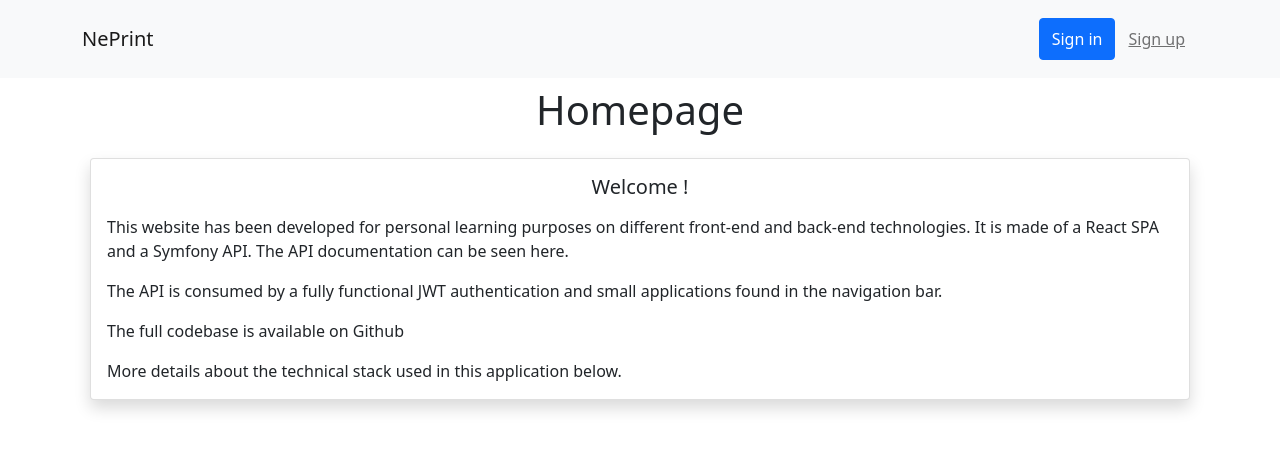
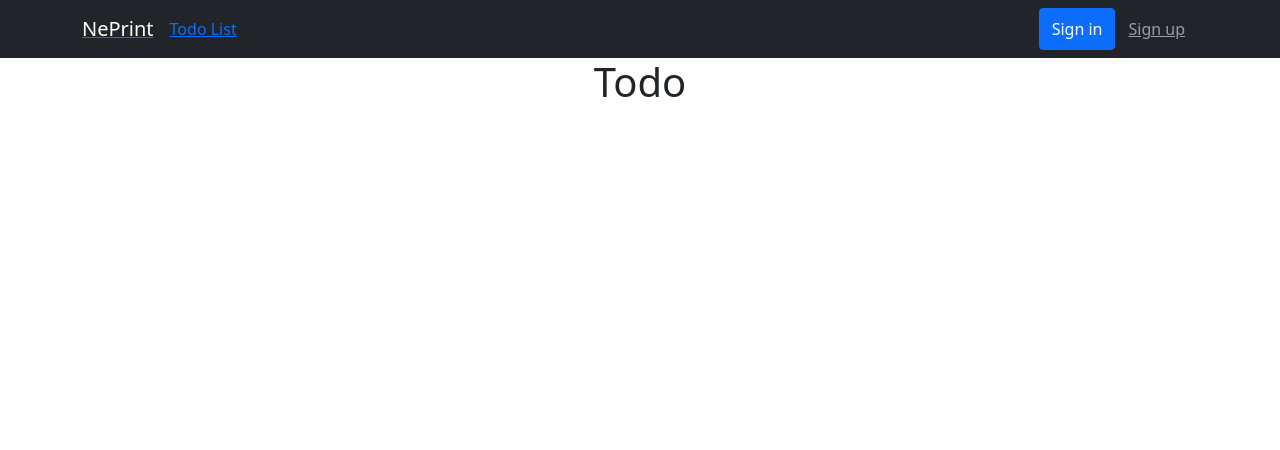
Before and after one commit to ujikstark/personal-website, a React (Create React App) app in the folder frontend-react/: page /todo in a window 1280 px wide. Shown: the top 450 px of the page. Built offline with nearby package versions, Linux system fonts and the light colour scheme.

Commit message:
add todo path

```diff
--- a/frontend-react/src/App.js
+++ b/frontend-react/src/App.js
@@ -4,13 +4,18 @@ import './App.css';
 import NavigationBar from './components/navigationBar';
 import Home from './pages/Home';
 import AuthProvider from './contexts/AuthContext';
+import { Route, Routes } from 'react-router-dom';
+import Todo from './pages/Todo';
 
 function App() {
     return (
         <div className="App">
             <AuthProvider>
                 <NavigationBar/>
-                <Home></Home>
+                <Routes>
+                    <Route path="/" exact element={<Home/>}/>
+                    <Route path="/todo" element={<Todo/>}/>
+                </Routes>
             </AuthProvider>
         </div>
     );
--- a/frontend-react/src/components/navigationBar.js
+++ b/frontend-react/src/components/navigationBar.js
@@ -1,10 +1,11 @@
-import { addMinutes } from 'date-fns';
-import React, { useEffect } from 'react';
-import { Button, Container, Nav, Navbar } from "react-bootstrap";
+import React from 'react';
+import { Container, Nav, Navbar } from "react-bootstrap";
 import { useAuth, useAuthUpdate } from '../contexts/AuthContext';
 import { logout } from '../requests/user';
 import SigninModal from './SigninModal';
 import SignupModal from './SignupModal';
+import { Link } from 'react-router-dom';
+
 
 function NavigationBar() {
 
@@ -16,11 +17,17 @@ function NavigationBar() {
     }
 
     return (
-        <Navbar fixed="top" bg="light" expand="lg" className={'sticky-top'}>
+        <Navbar fixed="top" bg="dark" variant="dark" expand="lg" className={'sticky-top'}>
             <Container>
-                <Navbar.Brand className="py-3">NePrint</Navbar.Brand>
+                <Link to="/">
+                    <Navbar.Brand className="py-3">NePrint</Navbar.Brand>
+                </Link>
                 <Navbar.Toggle aria-controls="responsive-navbar-nav" />
                 <Navbar.Collapse id="responsive-navbar-nav">
+                    <Nav className="mr-auto">
+                        <Link to="/todo">Todo List
+                        </Link>
+                    </Nav>
                     {auth
                         ? <>
                             <Nav className="ms-auto">
@@ -38,6 +45,7 @@ function NavigationBar() {
 
                 </Navbar.Collapse>
             </Container>
+
       </Navbar>
     );
 }
--- a/frontend-react/src/contexts/AuthContext.js
+++ b/frontend-react/src/contexts/AuthContext.js
@@ -21,8 +21,12 @@ export default function AuthProvider({ children }) {
         localStorage.setItem('auth', JSON.stringify(newAuth));
     }
 
-    useEffect( async () => {
+    async function autoReload() {
         if (auth != null) await refreshToken(auth, updateAuth);
+    }
+
+    useEffect(() => {
+        autoReload();
     });
 
 
--- a/frontend-react/src/index.js
+++ b/frontend-react/src/index.js
@@ -3,13 +3,13 @@ import ReactDOM from 'react-dom';
 import './index.css';
 import App from './App';
 import reportWebVitals from './reportWebVitals';
-import { BrowserRouter } from 'react-router-dom';
+import { BrowserRouter as Router} from 'react-router-dom';
 
 
 ReactDOM.render(
-  <BrowserRouter>
+  <Router>
     <App />
-  </BrowserRouter>,
+  </Router>,
   document.getElementById('root')
 );
 
--- /dev/null
+++ b/frontend-react/src/pages/Todo.js
@@ -0,0 +1,7 @@
+import React from "react";
+
+function Todo () {
+    return <h1>Todo</h1>
+}
+
+export default Todo;
```
